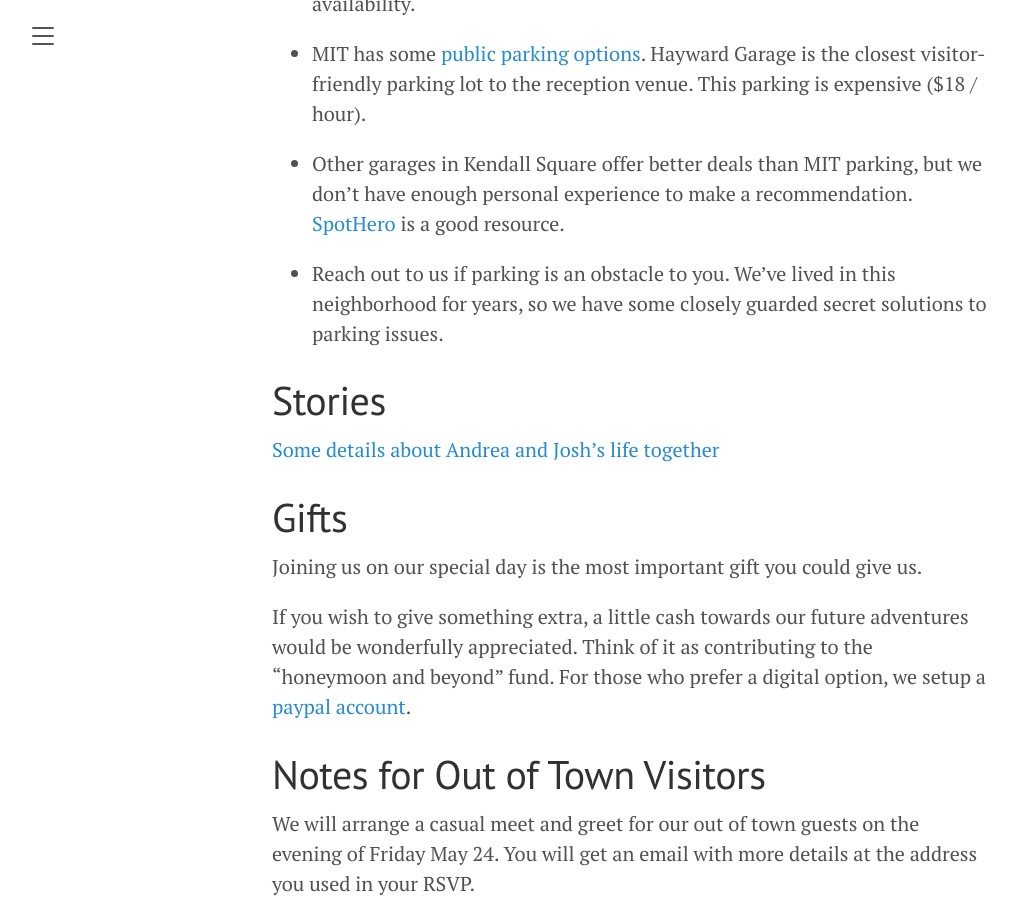
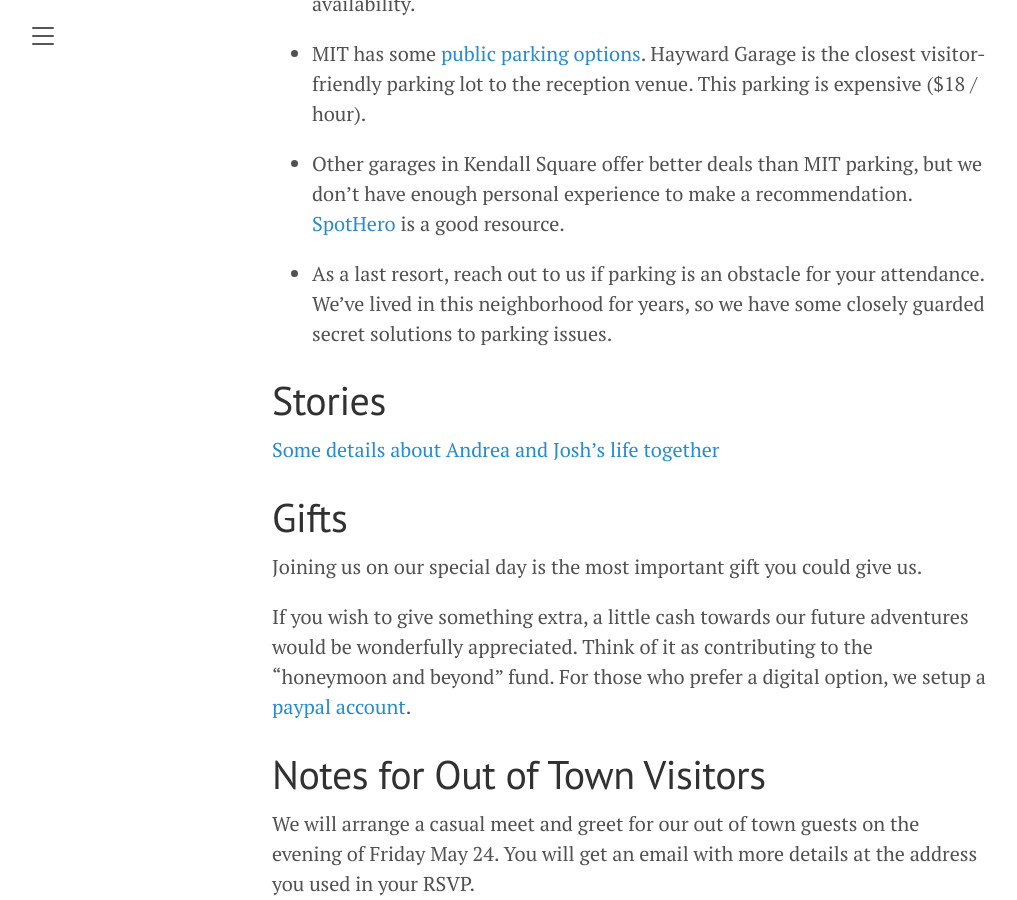
Before and after one commit to JoshBradshaw/andreajosh.github.io, a Jekyll site: the page built from _posts/2023-12-30-overview.md, in a window 1280 px wide and 900 px high, scrolled down 3829 px. Shown: the whole window, without its empty margins (8-1025 px from the left). Built offline with Jekyll 4.4.1, drawn with Linux system fonts in a browser that asks for light colours.

Commit message:
Update 2023-12-30-overview.md

```diff
--- a/_posts/2023-12-30-overview.md
+++ b/_posts/2023-12-30-overview.md
@@ -82,7 +82,7 @@ With that being said, we've included some notes below for anyone who needs to dr
 
 - Other garages in Kendall Square offer better deals than MIT parking, but we don't have enough personal experience to make a recommendation. [SpotHero](https://spothero.com/) is a good resource.
 
-- Reach out to us if parking is an obstacle to you. We've lived in this neighborhood for years, so we have some closely guarded secret solutions to parking issues.
+- As a last resort, reach out to us if parking is an obstacle for your attendance. We've lived in this neighborhood for years, so we have some closely guarded secret solutions to parking issues.
 
 # Stories
 
```
